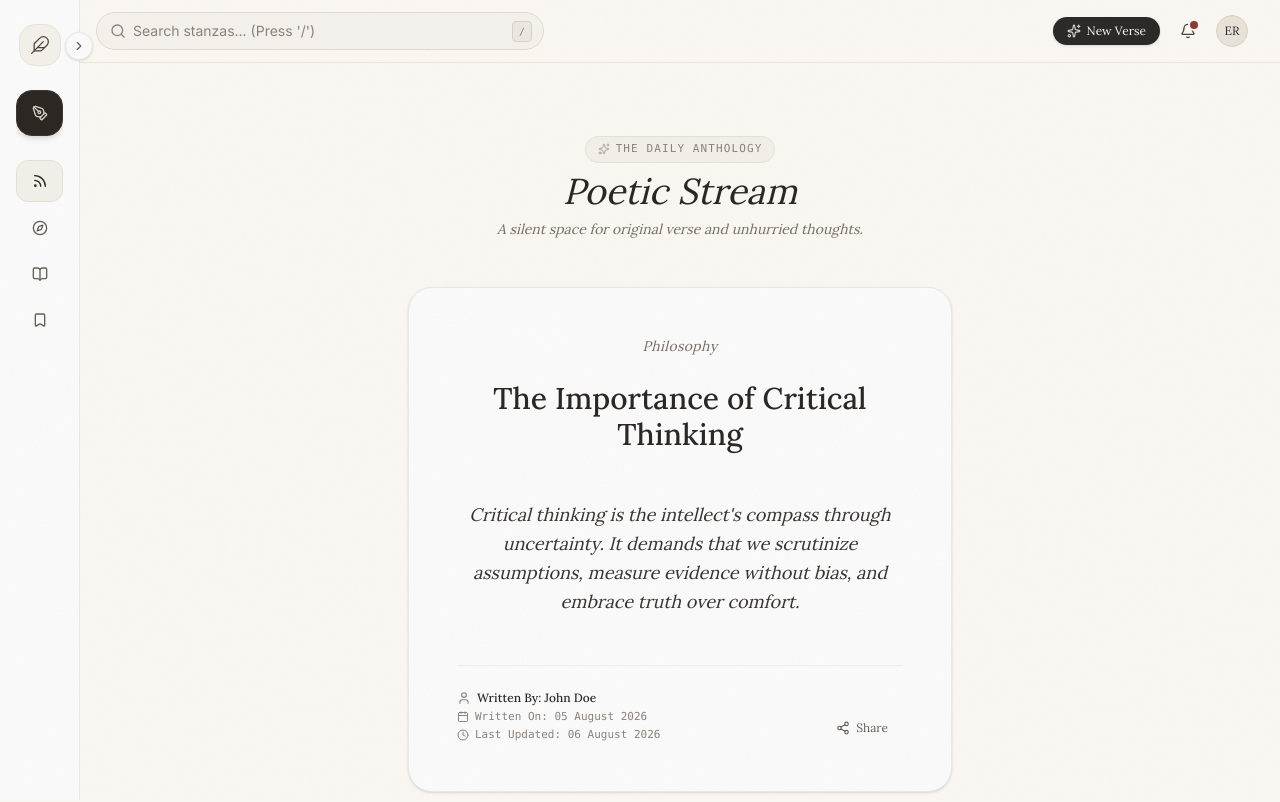
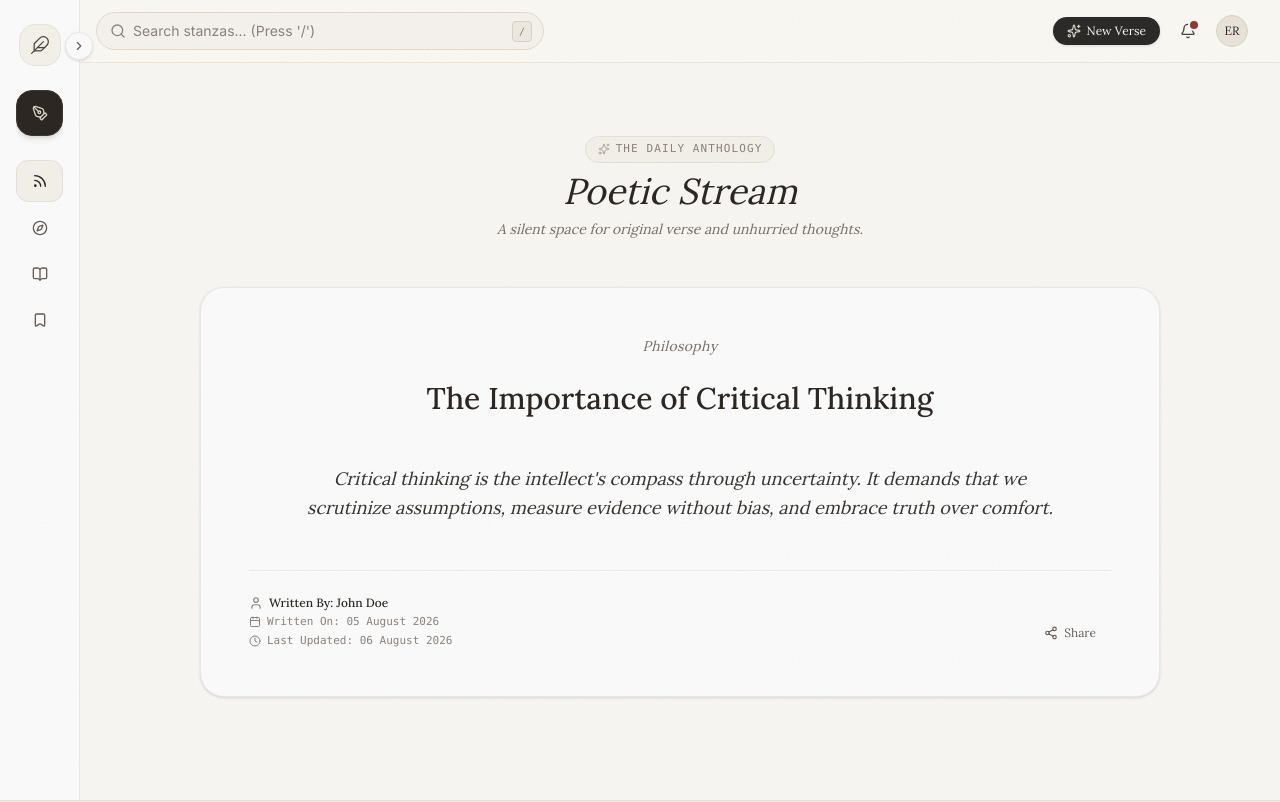
Before and after one commit to rxjaiswal4-tech/the_thinking_room, a Next.js app: page /feed in a window 1280 px wide. Shown: the top 802 px of the page. Built offline with nearby package versions, Linux system fonts and the light colour scheme; no server answers; the database is empty.

Commit message:
updt layout

```diff
--- a/src/app/feed/layout.tsx
+++ b/src/app/feed/layout.tsx
@@ -3,26 +3,34 @@
 import React, { useState } from "react";
 import { Navigation } from "../components/Navigation";
 
-export default function FeedLayout({ children }: { children: React.ReactNode }) {
+export default function FeedLayout({
+  children,
+}: {
+  children: React.ReactNode;
+}) {
   // Default to true to match Navigation's initial collapsed state
   const [isCollapsed, setIsCollapsed] = useState(true);
 
   return (
-    <div className="min-h-screen bg-[#FAF7F2] text-[#2C2723] relative">
+    <div className="min-h-screen bg-[#F7F5F1]">
       {/* Sidebar & Fixed Top Navigation */}
-      <Navigation onCollapseChange={(collapsed) => setIsCollapsed(collapsed)} />
+      <Navigation
+        onCollapseChange={(collapsed) => setIsCollapsed(collapsed)}
+      />
 
-      {/*
-        Main Content Area
-        - Dynamic left padding matches sidebar state (lg:pl-20 vs lg:pl-72)
-        - Block container prevents flex item collapsing on Vercel builds
-      */}
+      {/* Main Content Area */}
       <div
         className={`w-full min-h-screen transition-all duration-300 ease-in-out ${
           isCollapsed ? "lg:pl-20" : "lg:pl-72"
         }`}
       >
-        <main className="w-full max-w-2xl mx-auto px-4 sm:px-6 pt-24 pb-16">
+        {/*
+          Increased width:
+          - max-w-6xl = 1152px
+          - max-w-7xl = 1280px
+          - max-w-[1400px] = custom wider width
+        */}
+        <main className="w-full max-w-[1400px] mx-auto px-6 sm:px-8 lg:px-10 pt-24 pb-16">
           {children}
         </main>
       </div>
--- a/src/app/feed/page.tsx
+++ b/src/app/feed/page.tsx
@@ -79,7 +79,7 @@ export default function FeedPage() {
   };
 
   return (
-    <div className="w-full max-w-7xl mx-auto px-4 py-8 sm:px-10 flex flex-col gap-10">
+    <div className="w-full max-w-5xl mx-auto px-4 py-8 sm:px-8 flex flex-col gap-10">
       {/* Feed Header */}
       <header className="text-center space-y-2 py-2">
         <span className="inline-flex items-center gap-1.5 px-3 py-1 rounded-full bg-[#F2EFE9] border border-[#E5E0D8] text-[11px] font-mono tracking-widest uppercase text-[#8C827A]">
@@ -97,7 +97,7 @@ export default function FeedPage() {
       {/* Feed List */}
       <div className="flex flex-col gap-10">
         {loading ? (
-          <div className="w-full p-8 sm:p-12 rounded-3xl bg-[#FAFAFA] border border-[#EAE8E4] animate-pulse flex flex-col items-center gap-6">
+          <div className="p-8 sm:p-12 rounded-3xl bg-[#FAFAFA] border border-[#EAE8E4] animate-pulse flex flex-col items-center gap-6">
             <div className="h-4 w-28 bg-[#EAE5DC] rounded" />
             <div className="h-7 w-3/4 bg-[#EAE5DC] rounded" />
             <div className="w-full h-24 bg-[#F6F4EF] rounded-xl" />
@@ -110,7 +110,7 @@ export default function FeedPage() {
           stanzas.map((stanza) => (
             <article
               key={stanza.id}
-              className="w-full p-8 sm:p-12 rounded-3xl bg-[#FAFAFA] border border-[#EAE8E4] shadow-sm flex flex-col items-center text-center gap-6 hover:border-[#DCD7CE] transition-colors"
+              className="p-8 sm:p-12 rounded-3xl bg-[#FAFAFA] border border-[#EAE8E4] shadow-sm flex flex-col items-center text-center gap-6 hover:border-[#DCD7CE] transition-colors"
             >
               {/* Category */}
               <span className="text-xs sm:text-sm font-serif italic tracking-wide text-[#786F66]">
@@ -118,18 +118,18 @@ export default function FeedPage() {
               </span>
 
               {/* Title */}
-              <h2 className="font-serif text-2xl sm:text-3xl font-medium text-[#2C2723] w-full">
+              <h2 className="font-serif text-2xl sm:text-3xl font-medium text-[#2C2723] max-w-2xl">
                 {stanza.title}
               </h2>
 
               {/* Article Content */}
-              <div className="w-full my-2 py-4">
-                <p className="font-serif text-base sm:text-lg text-[#38332E] leading-relaxed whitespace-pre-line italic max-w-4xl mx-auto">
+              <div className="w-full max-w-3xl my-2 py-4">
+                <p className="font-serif text-base sm:text-lg text-[#38332E] leading-relaxed whitespace-pre-line italic">
                   {stanza.body}
                 </p>
               </div>
 
-              {/* Footer Details */}
+              {/* Restored Footer Layout */}
               <div className="w-full flex flex-col sm:flex-row items-center sm:items-end justify-between gap-4 pt-6 border-t border-[#F0ECE4] text-xs text-[#786F66] font-serif">
                 <div className="flex flex-col items-center sm:items-start gap-1 text-left">
                   <div className="flex items-center gap-1.5 text-[#2C2723] font-medium">
```
